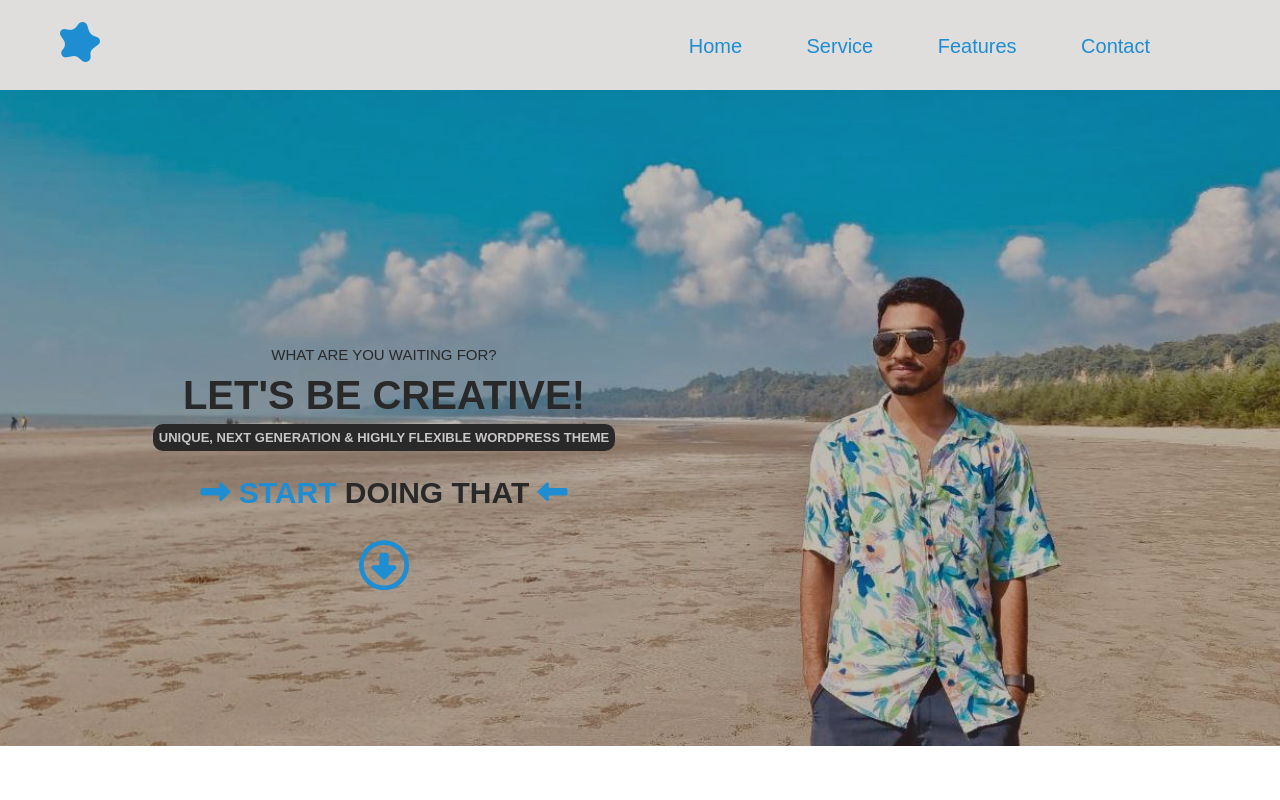
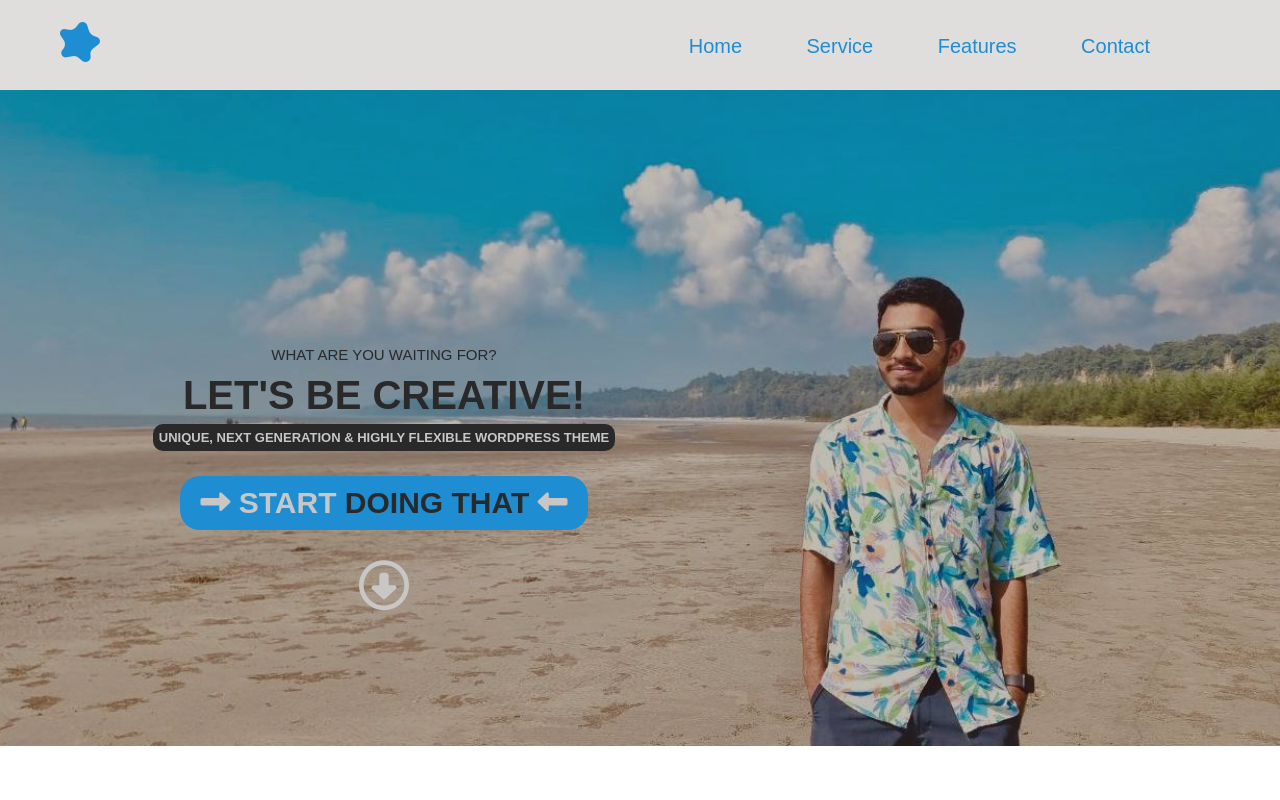
Before and after one commit to tmridwan/HTML-CSS-only-4, a plain HTML site: page index.html in a window 1280 px wide. Shown: the top 800 px of the page. Drawn offline with Linux system fonts and the light colour scheme.

Commit message:
background added

```diff
--- a/scss/style.scss
+++ b/scss/style.scss
@@ -166,19 +166,24 @@ ul li a:hover {
 }
 
 .upper1 i{
-    color: $paste;
+    color: rgb(201, 198, 198);
 }
 
 .upper1 h3{
     font-size: 30px;
+    background-color: $paste;
+    display: inline-block;
+    padding: 10px 20px;
+    border-radius: 20px;
 }
 
 .upper1 h3 J{
-    color: $paste;
+    color:rgb(201, 198, 198);
 }
 
 .upper1 i:nth-child(5){
     font-size: 50px;
+    display: block;
 }
 
 @media (max-width:950px){
```
Also changed, not shown: scss/style.css, 1 other file.
